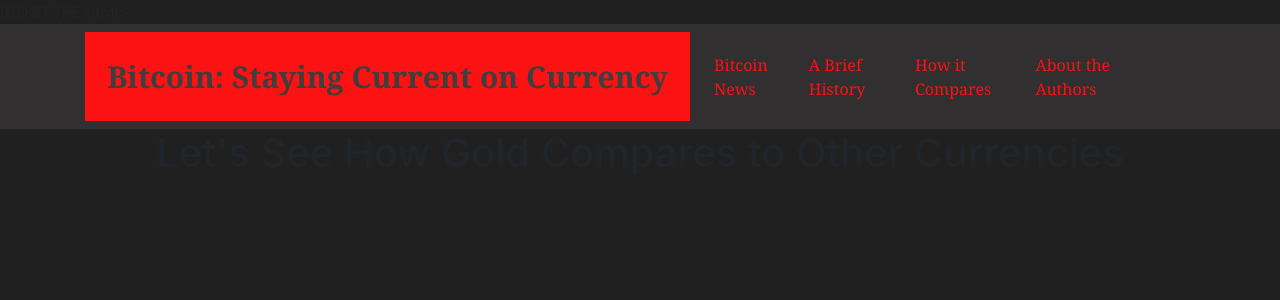
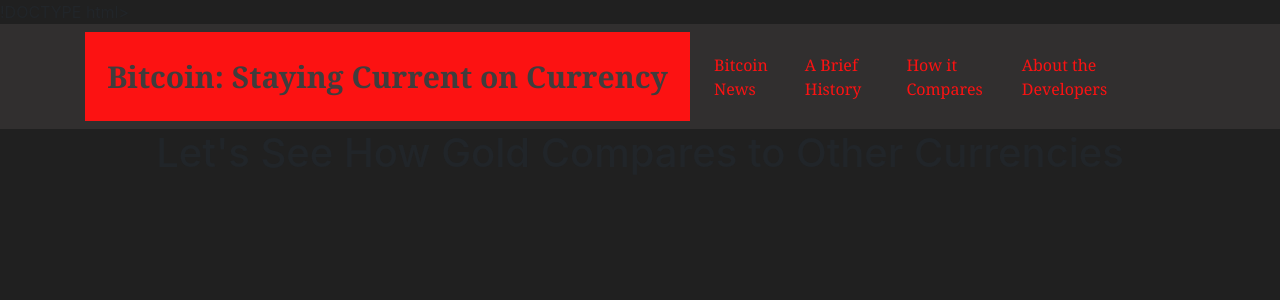
Before and after one commit to dylanjean/Final-Project, a Flask app: page /comparison in a window 1280 px wide. Shown: the top 300 px of the page. Run offline with Flask 2, Linux system fonts and the light colour scheme; some libraries are stand-ins or nearby versions.

Commit message:
fixing some inconsistencies with html

```diff
--- a/templates/about_the_developers.html
+++ b/templates/about_the_developers.html
@@ -36,7 +36,7 @@
                         <a class="nav-link" href="/comparison">How it Compares</a>
                     </li>
                     <li class="nav-item">
-                        <a class="nav-link" href="/about_the_developers">About the Authors</a>
+                        <a class="nav-link" href="/about_the_developers">About the Developers</a>
                     </li>
                 </ul>
             </div>
--- a/templates/comparison.html
+++ b/templates/comparison.html
@@ -36,23 +36,24 @@
                         <a class="nav-link" href="/comparison">How it Compares</a>
                     </li>
                     <li class="nav-item">
-                        <a class="nav-link" href="/about_the_developers">About the Authors</a>
+                        <a class="nav-link" href="/about_the_developers">About the Developers</a>
                     </li>
                 </ul>
             </div>
         </div>
     </nav>
 
-    <body>
+    <content>
 
         <h1 style="text-align: center;">Let's See How Gold Compares to Other Currencies</h1>
 
-    </body>
+    </content>
 
     <footer class="footer">
         <p class="footer-text">Final Project for UPenn LPS Data Science and Visualization Bootcamp
             <br> <text style="color: rgb(233, 219, 219)">Developers: Alex Schanne, Danny Petrella, Dave Damon, and Dylan Jean </text>
         </p>
     </footer>
+</body>
 
 </html>
--- a/templates/index.html
+++ b/templates/index.html
@@ -41,7 +41,7 @@
                         <a class="nav-link" href="/comparison">How it Compares</a>
                     </li>
                     <li class="nav-item">
-                        <a class="nav-link" href="/about_the_developers">About the Authors</a>
+                        <a class="nav-link" href="/about_the_developers">About the Developers</a>
                     </li>
                 </ul>
             </div>
--- a/templates/news.html
+++ b/templates/news.html
@@ -36,7 +36,7 @@
                         <a class="nav-link" href="/comparison">How it Compares</a>
                     </li>
                     <li class="nav-item">
-                        <a class="nav-link" href="/about_the_developers">About the Authors</a>
+                        <a class="nav-link" href="/about_the_developers">About the Developers</a>
                     </li>
                 </ul>
             </div>
```
Also changed, not shown: templates/history.html (+7 -7 lines).
